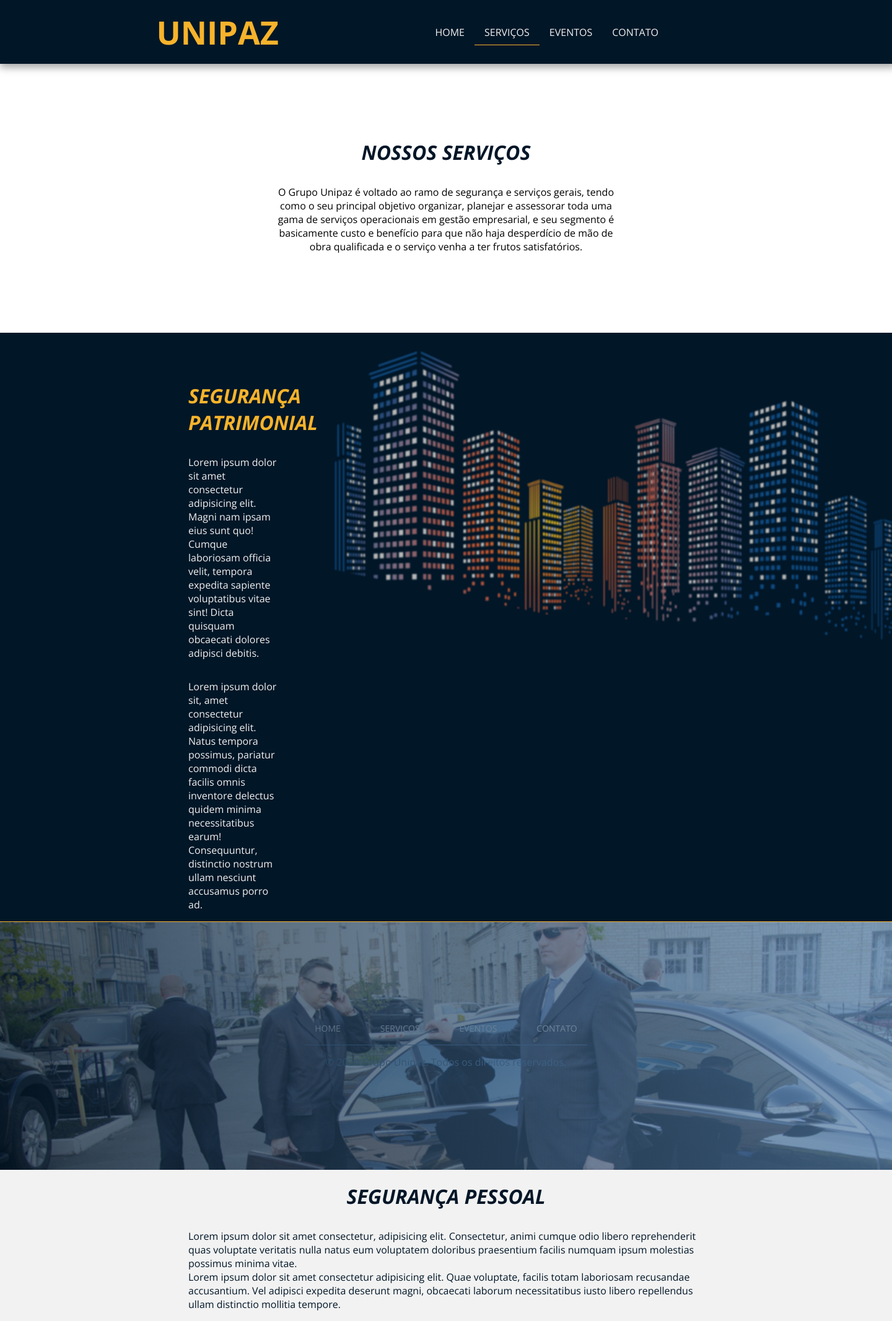
After one commit to lucasberenger/unipaz, a Django app: template templates/website/static/servicos.html in a window 1440 px wide. The commit adds this page. Shown: the whole page at 62% size. Run offline with Django 5.2, Linux system fonts and the light colour scheme; the template is opened without the code that fills it, so the values that code supplies are empty; some libraries are stand-ins or nearby versions.

Commit message:
att
 - services page

```diff
--- a/templates/website/static/contato.html
+++ b/templates/website/static/contato.html
@@ -20,10 +20,10 @@
             </div>
 
             <ul class="nav-list">
-                <li><a href="#" class="active-page">HOME</a></li>
-                <li><a href="#">SERVIÇOS</a></li>
+                <li><a href="index.html">HOME</a></li>
+                <li><a href="servicos.html">SERVIÇOS</a></li>
                 <li><a href="#">EVENTOS</a></li>
-                <li><a href="./contato.html">CONTATO</a></li>
+                <li><a href="./contato.html" class="active-page">CONTATO</a></li>
             </ul>
 
             <div class="menu-icons">
--- /dev/null
+++ b/templates/website/static/css/servicos.css
@@ -0,0 +1,110 @@
+:root {
+    --blue: #517ba5;
+    --dark-blue: #011627;
+    --yellow: #F7B32B;
+    --white: #F2F2F2;
+}
+
+main {
+    height: 200vh;
+}
+
+.services-title {
+    padding: 14rem 0 8rem 0;
+    width: 100%;
+    display: flex;
+    flex-direction: column;
+    align-items: center;
+    justify-content: center;
+    text-align: center;
+}
+
+.services-title h1 {
+    text-transform: uppercase;
+    font-style: italic;
+    color: var(--dark-blue);
+}
+
+.services-title p {
+    padding-top: 2rem;
+    width: 40%;
+}
+
+/* patrimonial */
+
+.estate-container {
+    display: flex;
+    background-color: var(--dark-blue);
+}
+
+.estate-container h1 {
+    padding: 1rem;
+    text-transform: uppercase;
+    font-style: italic;
+    color: var(--yellow);
+}
+
+.estate-text {
+    display: flex;
+    flex-direction: column;
+    padding: 4rem 0 0 18rem;
+    z-index: 2;
+}
+
+.estate-image img {
+    width: 900px;
+    height: 500px;
+    object-fit: cover;
+    object-position: 50% -10%;
+    filter: blur(1px);
+}
+
+.estate-text p {
+    padding: 1rem;
+    color: var(--white);
+    width: 70%;
+}
+
+/* segurança pessoal */
+
+.personal-container {
+    display: flex;
+    flex-direction: column;
+    background-color: var(--white);
+    border-top: 1px solid var(--yellow);
+}
+
+.personal-filter {
+    background-image:linear-gradient(to right, var(--dark-blue), var(--blue));
+    width: 100%;
+    height: 400px;
+    position: absolute;
+    opacity: .7;
+}
+
+.personal-image img {
+    width: 100%;
+    height: 400px;
+    object-position: 10% 30%;
+    object-fit: cover;
+}
+
+.personal-text {
+    display: flex;
+    flex-direction: column;
+    align-items: center;
+    justify-content: center;
+}
+
+.personal-container h1 {
+    padding: 1rem;
+    text-transform: uppercase;
+    font-style: italic;
+    color: var(--dark-blue);
+}
+
+.personal-container p {
+    padding: 1rem;
+    color: var(--dark-blue);
+    width: 60%;
+}
--- a/templates/website/static/index.html
+++ b/templates/website/static/index.html
@@ -20,7 +20,7 @@
 
             <ul class="nav-list">
                 <li><a href="#" class="active-page">HOME</a></li>
-                <li><a href="#">SERVIÇOS</a></li>
+                <li><a href="./servicos.html">SERVIÇOS</a></li>
                 <li><a href="#">EVENTOS</a></li>
                 <li><a href="./contato.html">CONTATO</a></li>
             </ul>
@@ -120,10 +120,10 @@
     <!-- footer -->
     <footer>
         <div class="footer-itens">
-                <li><a href="#">HOME</a></li>
+                <li><a href="index.html">HOME</a></li>
                 <li><a href="#">SERVIÇOS</a></li>
                 <li><a href="#">EVENTOS</a></li>
-                <li><a href="#">CONTATO</a></li>
+                <li><a href="contato.html">CONTATO</a></li>
         </div>
         <div class="footer-rights">
             <p>© 2024 Grupo Unipaz. Todos os direitos reservados.</p>
--- /dev/null
+++ b/templates/website/static/servicos.html
@@ -0,0 +1,95 @@
+<!DOCTYPE html>
+<html lang="en">
+<head>
+    <meta charset="UTF-8">
+    <meta name="viewport" content="width=device-width, initial-scale=1.0">
+    <title>UNIPAZ | Serviços</title>
+    <!-- Styles -->
+    <link rel="stylesheet" href="css/style.css">
+    <link rel="stylesheet" href="css/servicos.css">
+    <!-- script -->
+    <script src="js/script.js" defer></script>
+    <!-- fontawsome icons -->
+    <script src="https://kit.fontawesome.com/10f7cd033f.js" crossorigin="anonymous"></script>
+</head>
+<body>
+    <header>
+        <nav class="nav-bar">
+            <div class="logo">
+                <h1>UNIPAZ</h1>
+            </div>
+
+            <ul class="nav-list">
+                <li><a href="index.html">HOME</a></li>
+                <li><a href="#" class="active-page">SERVIÇOS</a></li>
+                <li><a href="#">EVENTOS</a></li>
+                <li><a href="./contato.html">CONTATO</a></li>
+            </ul>
+
+            <div class="menu-icons">
+                <i class="fa-solid fa-bars"></i>
+                <!-- fa-x -->
+            </div>
+
+        </nav>
+
+        <nav class="nav-dropdown">
+            <ul class="nav-dropdown_list">
+                <li><a href="#">HOME</a></li>
+                <li><a href="#">SERVIÇOS</a></li>
+                <li><a href="#">EVENTOS</a></li>
+                <li><a href="#">CONTATO</a></li>
+            </ul>
+        </nav>
+    </header>
+    <main>
+
+        <div class="services-title">
+            <h1>Nossos Serviços</h1>
+            <p>O Grupo Unipaz é voltado ao ramo de segurança e serviços gerais, tendo como o seu principal objetivo organizar, planejar e assessorar toda uma gama de serviços operacionais em gestão empresarial, e seu segmento é basicamente custo e benefício para que não haja desperdício  de mão de obra qualificada e o serviço venha a ter frutos satisfatórios.</p>
+        </div>
+
+        <div class="estate-container">
+            <div class="estate-text">
+                <h1>Segurança Patrimonial</h1>
+                <p>Lorem ipsum dolor sit amet consectetur adipisicing elit. Magni nam ipsam eius sunt quo! Cumque laboriosam officia velit, tempora expedita sapiente voluptatibus vitae sint! Dicta quisquam obcaecati dolores adipisci debitis.</p>
+                <p>Lorem ipsum dolor sit, amet consectetur adipisicing elit. Natus tempora possimus, pariatur commodi dicta facilis omnis inventore delectus quidem minima necessitatibus earum! Consequuntur, distinctio nostrum ullam nesciunt accusamus porro ad.</p>
+            </div>
+
+            <div class="estate-image">
+                <img src="images/estate-background.png" alt="patrimonio">
+            </div>
+        </div>
+
+        <!-- segurança pessoal -->
+
+        <div class="personal-container">
+            <div class="personal-image">
+                <div class="personal-filter"></div>
+                <img src="images/seguranca_pessoal.jpg" alt="seugrança pessoal">
+            </div>
+            <div class="personal-text">
+                <h1>Segurança Pessoal</h1>
+                <p>Lorem ipsum dolor sit amet consectetur, adipisicing elit. Consectetur, animi cumque odio libero reprehenderit quas voluptate veritatis nulla natus eum voluptatem doloribus praesentium facilis numquam ipsum molestias possimus minima vitae. <br> Lorem ipsum dolor sit amet consectetur adipisicing elit. Quae voluptate, facilis totam laboriosam recusandae accusantium. Vel adipisci expedita deserunt magni, obcaecati laborum necessitatibus iusto libero repellendus ullam distinctio mollitia tempore.
+                </p>
+            </div>
+        </div>
+
+
+
+    </main>
+     <!-- footer -->
+     <footer>
+        <div class="footer-itens">
+                <li><a href="index.html">HOME</a></li>
+                <li><a href="servicos.html">SERVIÇOS</a></li>
+                <li><a href="#">EVENTOS</a></li>
+                <li><a href="contato.html">CONTATO</a></li>
+        </div>
+        <div class="footer-rights">
+            <p>© 2024 Grupo Unipaz. Todos os direitos reservados.</p>
+        </div>
+    </footer>
+
+</body>
+</html>
```
Also changed, not shown: templates/website/static/images/estate-background.jpg (added), templates/website/static/images/estate-background.png (added).
